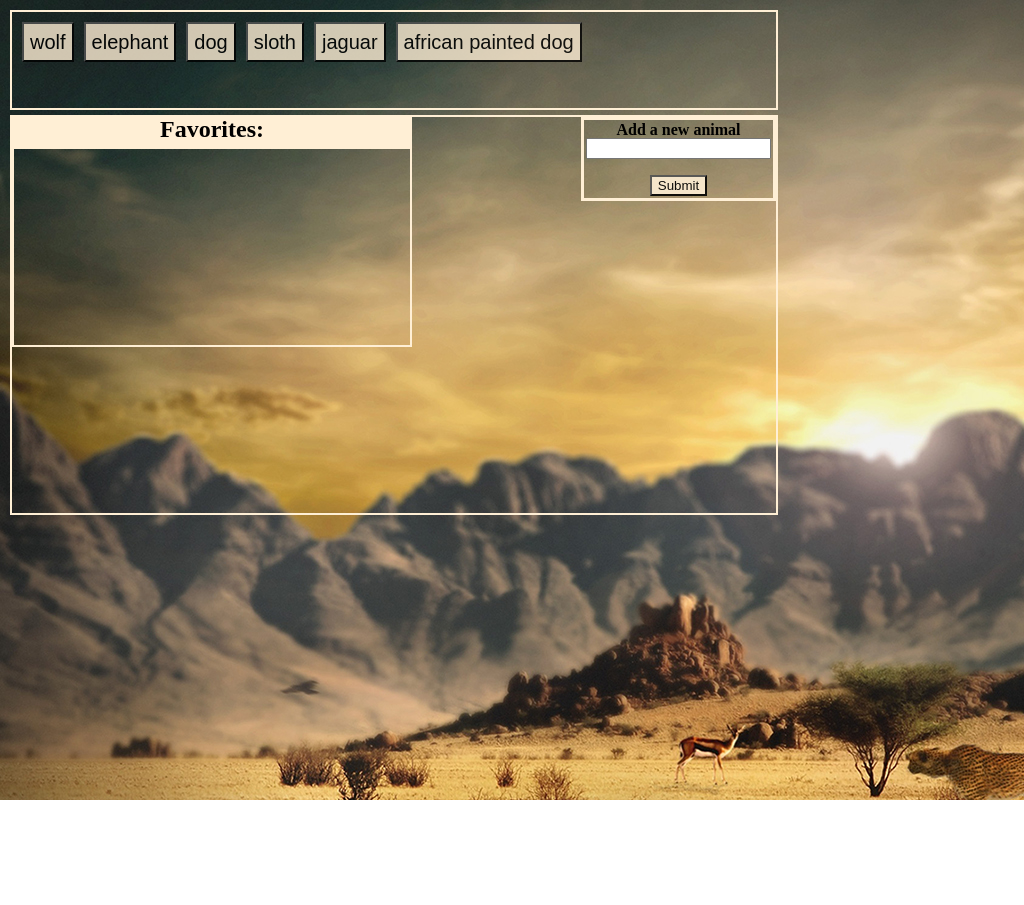
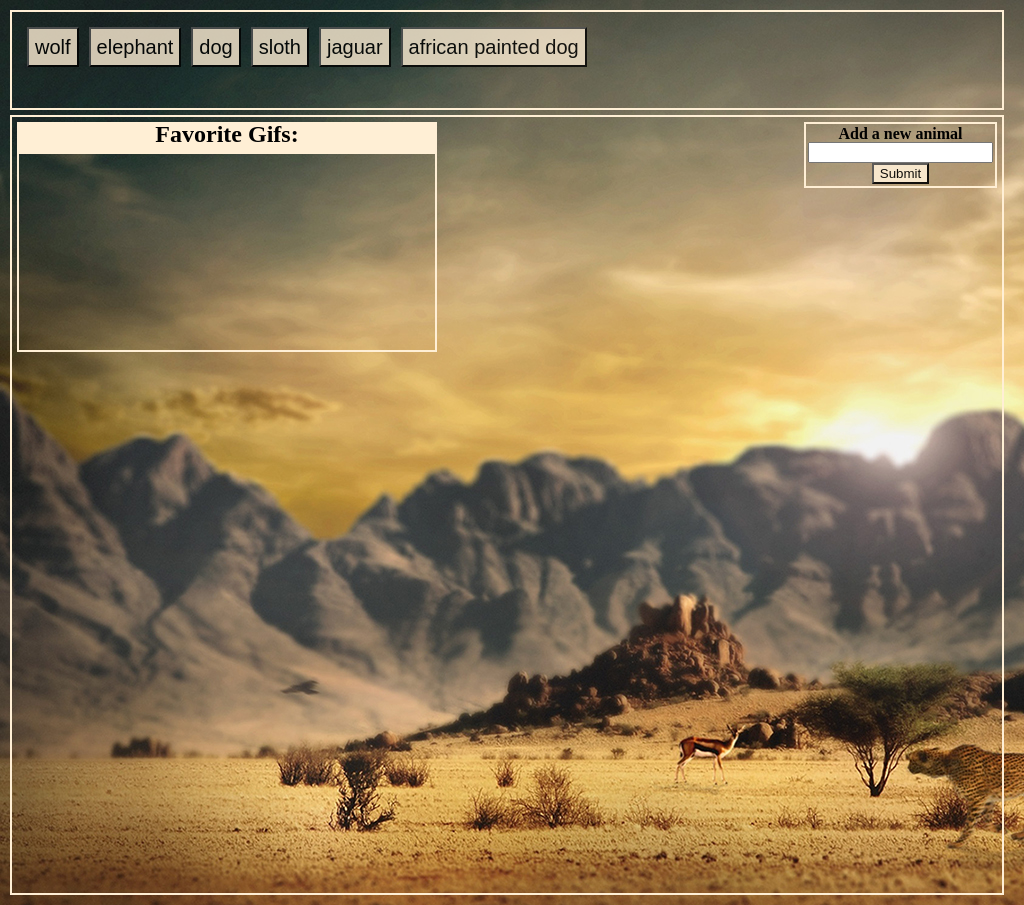
Before and after one commit to phil4lif/giftastic, a plain HTML site: page index.html in a window 1024 px wide. Before the commit the page ends 800 px from the top, so only its background shows below. Drawn offline with nearby package versions, Linux system fonts and the light colour scheme.

Commit message:
now fully responsive

```diff
--- a/assets/css/style.css
+++ b/assets/css/style.css
@@ -6,11 +6,10 @@ body{
     background-image: url(../images/africa.jpg);
 }
 
-
 #container{
     border: solid 2px papayawhip;
-    width: 1000px;
-    min-height: 400px;
+    width: 1100px;
+    min-height: 780px;
     height: auto;
     position: relative;
 }
@@ -35,33 +34,36 @@ body{
     margin-bottom: 5px;
     padding: 10px;
     min-height: 100px;
-    width: 1000px;
+    width: 1100px;
 }
 #formdiv{
     position:absolute;
-    font-weight: 700;
+    font-weight: 600;
     padding:2px;
-    top:0px;
-    right:0px;
+    top:5px;
+    right:5px;
     text-align: center;
-    border: solid 3px papayawhip;
+    border: solid 2px papayawhip;
 }
 .favoritesdiv{
     position: absolute;
     top: 30px;
     left: 0px;
-    width: 400px;
+    width: 420px;
     height: 200px;
     border: solid 2px papayawhip;
     text-align: center;
     overflow:auto;
 }
 #favtext{
+    position: absolute;
+    top: 5px;
+    left: 5px;
     text-align: center;
     font-weight: 700;
     font-size: 24px;
     background-color: papayawhip;
-    max-width: 400px;
+    width: 420px;
     height:30px;
 }
 .animal{
@@ -174,6 +176,9 @@ body{
             background-color: papayawhip;
             height:30px;
         }
+        #gifdisplay{
+            padding-top: 350px;
+        }
 }
 
 @media screen and (min-width: 641px) and (max-width: 768px){
@@ -181,48 +186,28 @@ body{
         padding: 10px;
     }
     #container{
-        border: solid 2px papayawhip;
         max-width: 640px;
-        min-height: 200px;
         width: auto;
-        height: auto;
-        position: relative;
-    }
+        }
     #animalbuttons{
-        color: black;
-        border: solid 2px papayawhip;
-        font-size: 20px;
-        margin-bottom: 5px;
-        padding: 5px;
-        min-height: 100px;
         max-width: 640px;
         width: auto;
     }
 }
 
-@media screen and (min-width: 769px) and (max-width: 1080px){
+@media screen and (min-width: 769px) and (max-width: 1180px){
     body{
         padding: 10px;
     }
     #container{
-        border: solid 2px papayawhip;
-        max-width: 768px;
-        min-height: 400px;
+        max-width: 1000px;
         width: auto;
-        height: auto;
         position: relative;
         margin-right: 10px;
     }
     #animalbuttons{
-        color: black;
-        border: solid 2px papayawhip;
-        font-size: 20px;
-        margin-bottom: 5px;
-        padding: 5px;
-        min-height: 100px;
-        max-width: 768px;
+        max-width: 1000px;
         width: auto;
         margin-right: 10px;
-
     }
 }
--- a/index.html
+++ b/index.html
@@ -16,12 +16,11 @@
 <form id="newanimal">
     Add a new animal<br>
     <input id="input" type="text">
-    <br>
    <br>
     <input type="submit" value="Submit" id="submit">
   </form>
 </div>
-<div id="favtext">Favorites:
+<div id="favtext">Favorite Gifs:
 <div class = "favoritesdiv"> </div>
 </div>
 <div id="gifdisplay"></div>
```
